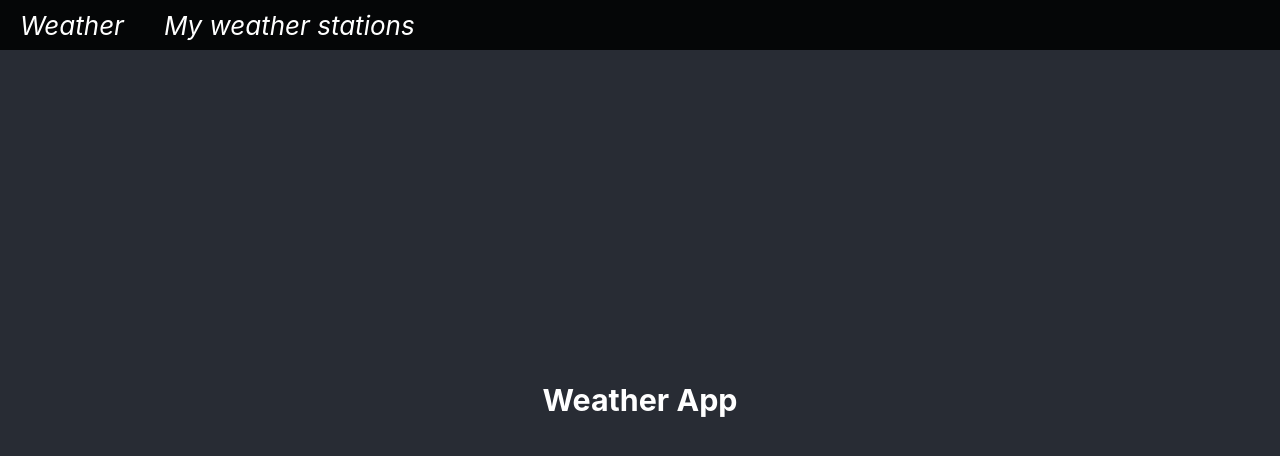
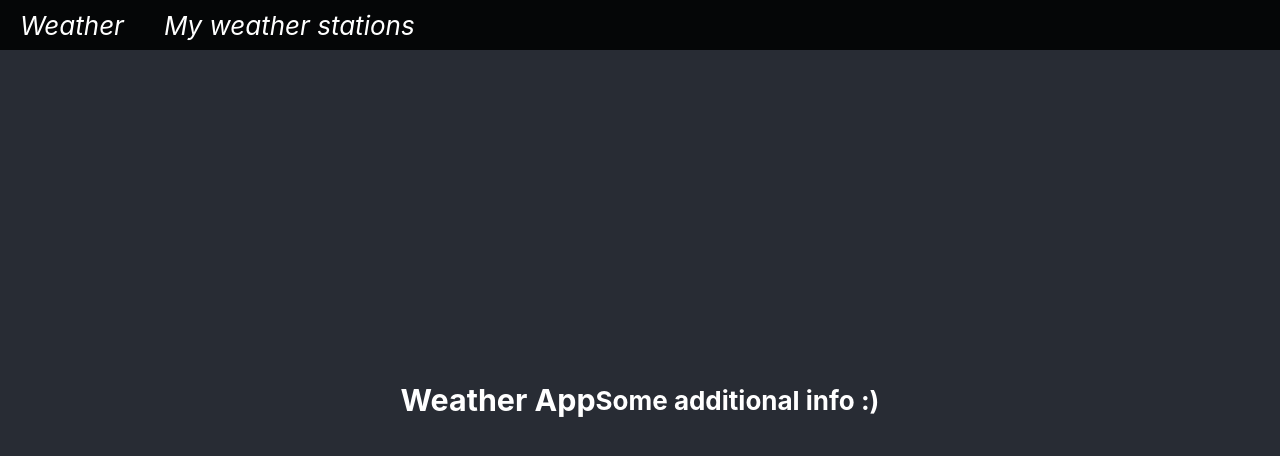
Before and after one commit to Mateuzs/weather-app, a React app: page / in a window 1280 px wide. Shown: the top 456 px of the page. Built offline with nearby package versions, Linux system fonts and the light colour scheme.

Commit message:
feat(MEMBERSHIP-778): add some other info

```diff
--- a/src/components/Home/Home.tsx
+++ b/src/components/Home/Home.tsx
@@ -8,6 +8,7 @@
 const Home: FunctionComponent = () => (
   <div className="home-container">
     <h3>{HOME_TITLE}</h3>
+    <h4>Some additional info :)</h4>
   </div>
 );
 
```
